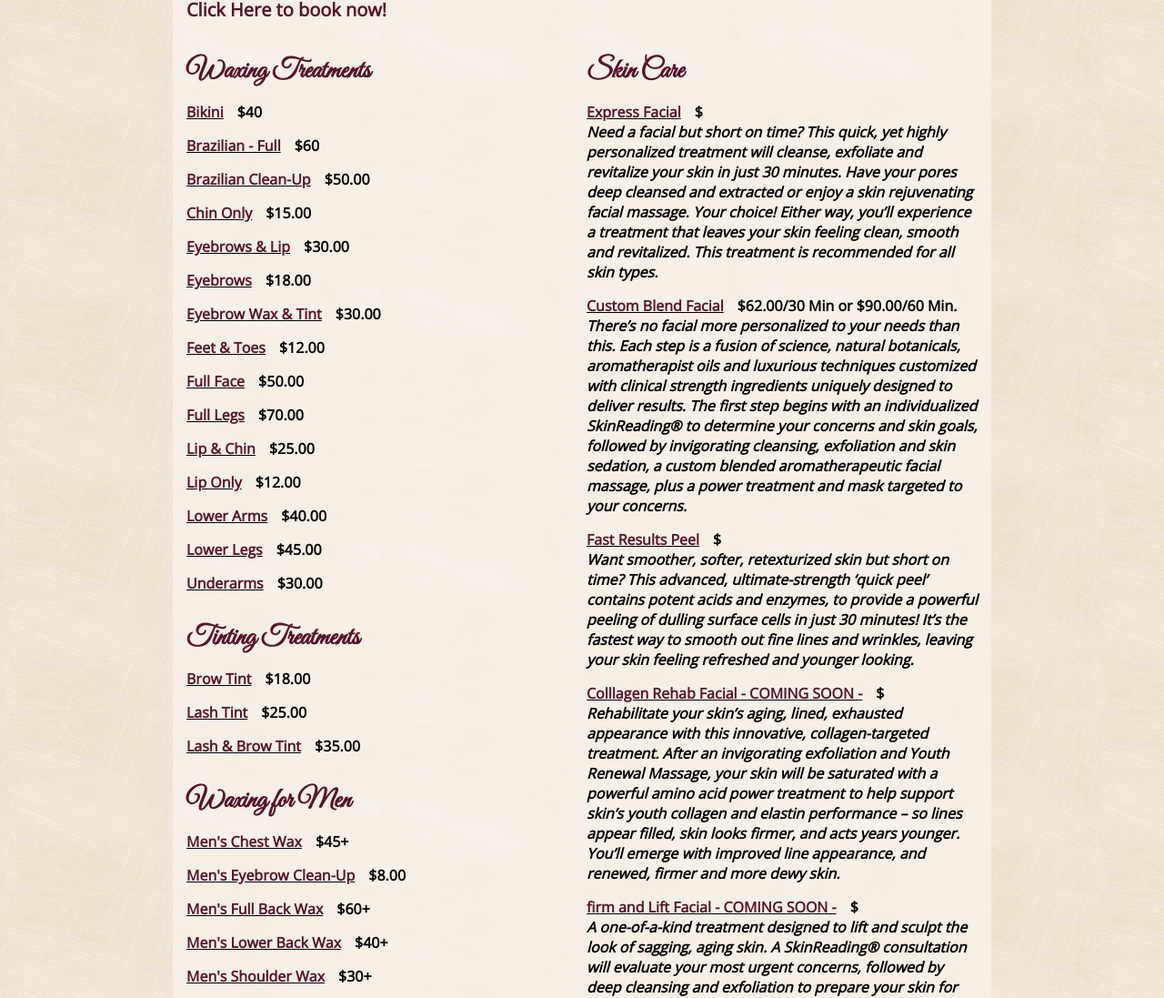
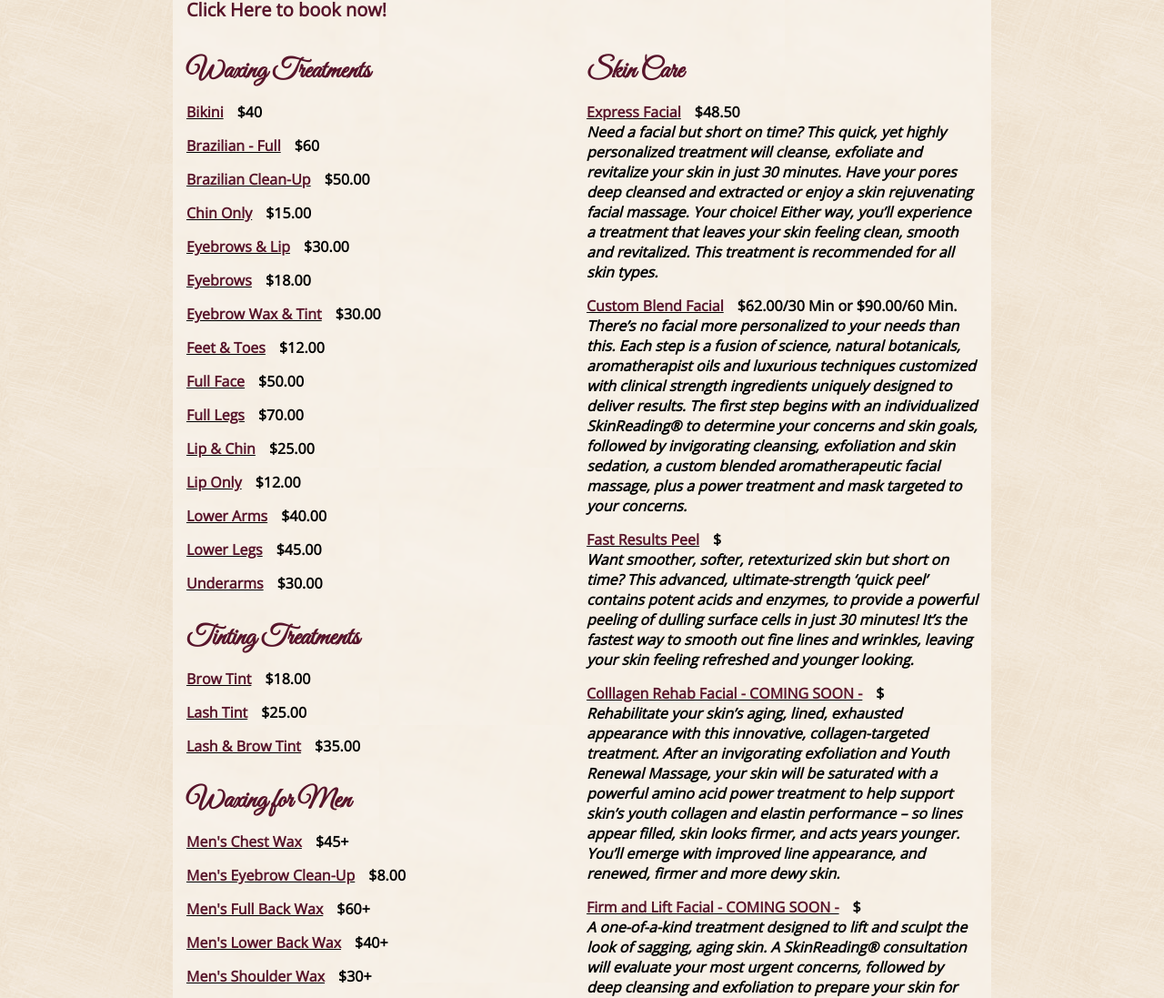
Before and after one commit to susanspedispa/susanspedispa.github.io, a Jekyll site: the page built from menu/spa.html, in a window 1280 px wide. Shown: the part 220-1317 px from the top of the page at 91% size. Built offline with Jekyll 4.4.1, drawn with Linux system fonts in a browser that asks for light colours.

Commit message:
Update spa.yml

```diff
--- a/_data/spa.yml
+++ b/_data/spa.yml
@@ -112,7 +112,7 @@ menu:
     - name: Skin Care
       treatments:
         - name: Express Facial
-          price: $
+          price: $48.50
           description: >
             Need a facial but short on time? This quick, yet highly personalized treatment will cleanse, exfoliate and revitalize
             your skin in just 30 minutes. Have your pores deep cleansed and extracted or enjoy a skin rejuvenating facial massage.
@@ -139,7 +139,7 @@ menu:
             invigorating exfoliation and Youth Renewal Massage, your skin will be saturated with a powerful amino acid power
             treatment to help support skin’s youth collagen and elastin performance – so lines appear filled, skin looks firmer, and
             acts years younger. You’ll emerge with improved line appearance, and renewed, firmer and more dewy skin.
-        - name: firm and Lift Facial - COMING SOON -
+        - name: Firm and Lift Facial - COMING SOON -
           price: $
           description: >
             A one-of-a-kind treatment designed to lift and sculpt the look of sagging, aging skin. A SkinReading® consultation will
```
